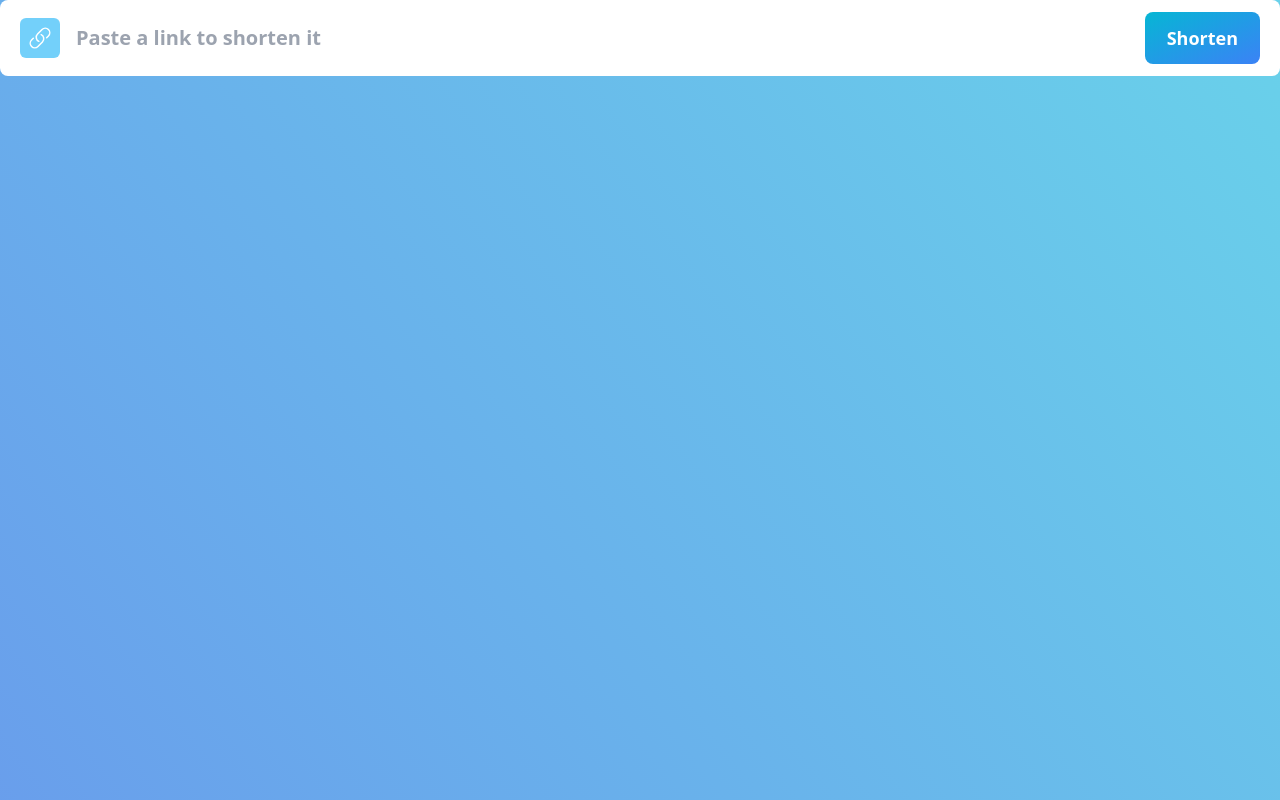
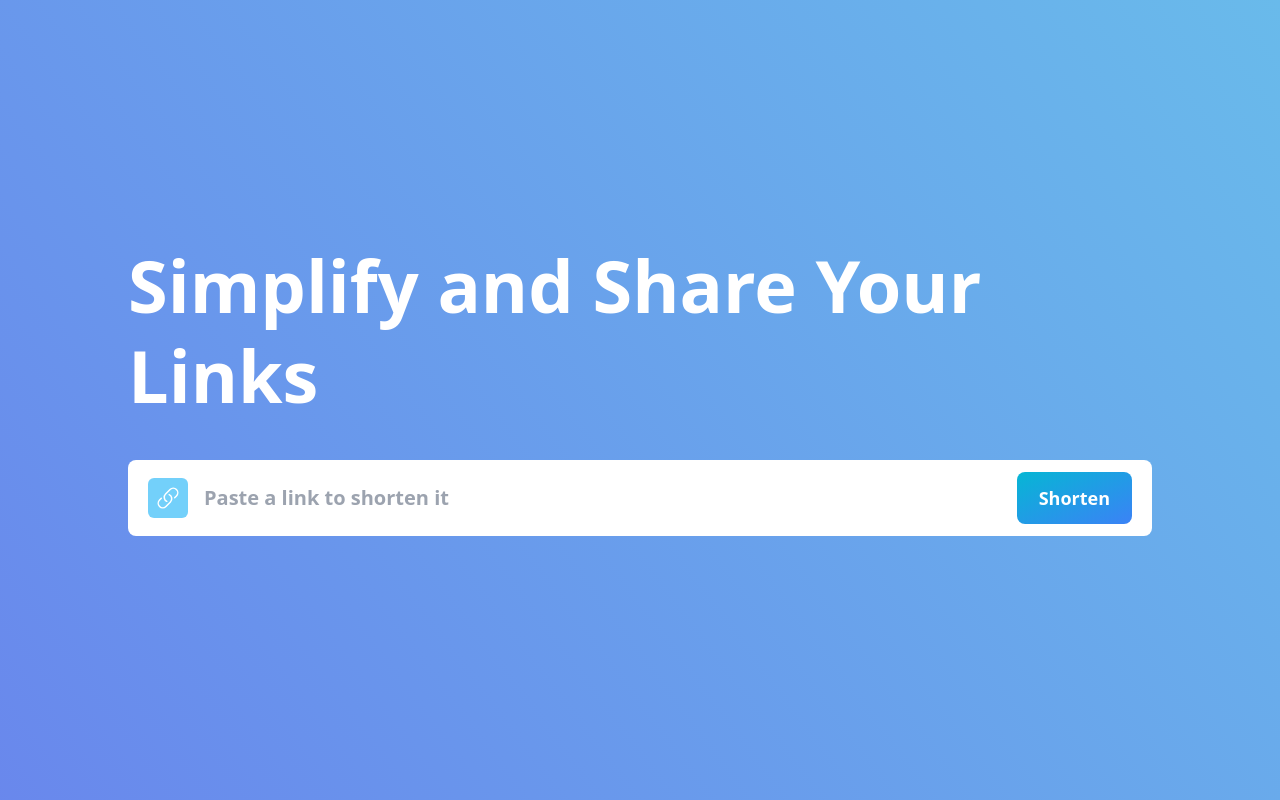
Before and after one commit to kukina622/short-url-next, a Next.js app: page / in a window 1280 px wide. Built offline with nearby package versions, Linux system fonts and the light colour scheme.

Commit message:
feat: combine and adjust all style

```diff
--- /dev/null
+++ b/src/components/Banner.tsx
@@ -0,0 +1,9 @@
+const Banner = () => {
+  return (
+    <h1 className="text-white text-7xl mb-10 font-bold leading-tight">
+      Simplify and Share Your Links
+    </h1>
+  );
+};
+
+export default Banner;
--- a/src/pages/index.tsx
+++ b/src/pages/index.tsx
@@ -1,9 +1,11 @@
 import UrlForm from "@/components/UrlForm";
+import Banner from "@/components/Banner";
 import GradientLayout from "@/layouts/GradientLayout";
 
 export default function Index() {
   return (
-    <GradientLayout>
+    <GradientLayout className="py-60 px-32">
+      <Banner />
       <UrlForm />
     </GradientLayout>
   );
```
